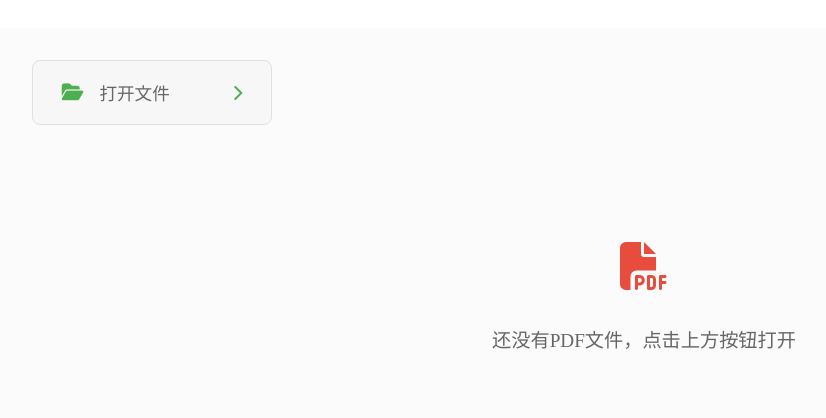
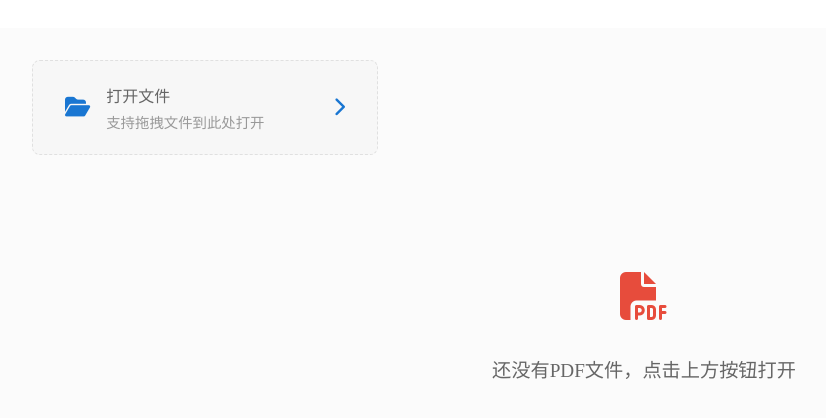
Before and after one commit to Nicolana/help-me-read, a Vue app: page / in a window 1280 px wide. Shown: the top 418 px of the page, without its empty margins (28-854 px from the left). Built offline with nearby package versions, Linux system fonts and the light colour scheme.

Commit message:
优化文件上传按钮样式，增加拖拽提示，调整布局和交互效果

```diff
--- a/src/views/home.vue
+++ b/src/views/home.vue
@@ -9,11 +9,20 @@
           @change="handleFileUpload"
           style="display: none"
         />
-        <button class="upload-btn" @click="triggerFileInput" :disabled="isUploading">
-          <i class="fas fa-folder-open"></i>
-          <span>{{ isUploading ? '打开中...' : '打开文件' }}</span>
-          <i class="fas fa-chevron-right"></i>
-        </button>
+        <div
+          class="upload-btn"
+          @click="triggerFileInput"
+          :class="{ 'is-uploading': isUploading }"
+        >
+          <div class="upload-content">
+            <i class="fas fa-folder-open"></i>
+            <div class="upload-text">
+              <span>{{ isUploading ? '打开中...' : '打开文件' }}</span>
+              <div class="upload-tip">支持拖拽文件到此处打开</div>
+            </div>
+            <i class="fas fa-chevron-right"></i>
+          </div>
+        </div>
       </div>
     </div>
 
@@ -244,36 +253,50 @@ const handleImageError = (event: Event) => {
     .upload-btn {
       background-color: #f7f7f7;
       color: #666666;
-      border: 1px solid #e0e0e0;
-      padding: 1.2rem 1.8rem;
+      border: 1px dashed #e0e0e0;
+      padding: 1.4rem 2rem;
       border-radius: 8px;
       cursor: pointer;
-      display: flex;
-      align-items: center;
-      gap: 1rem;
-      font-size: 1.1rem;
-      min-width: 240px;
-      justify-content: flex-start;
+      min-width: 280px;
+      transition: all 0.3s ease;
 
-      &:hover:not(:disabled) {
-        background-color: #f0f0f0;
+      .upload-content {
+        display: flex;
+        align-items: center;
+        gap: 1rem;
       }
 
-      &:disabled {
+      &:hover:not(.is-uploading) {
+        background-color: #f0f0f0;
+        border-color: #d0d0d0;
+      }
+
+      &.is-uploading {
         background-color: #f7f7f7;
         cursor: not-allowed;
         opacity: 0.7;
       }
 
       i:first-child {
-        font-size: 1.2rem;
-        color: #4CAF50;
+        font-size: 1.4rem;
+        color: #1976D2;
       }
 
       i:last-child {
-        font-size: 1rem;
-        color: #4CAF50;
+        font-size: 1.2rem;
+        color: #1976D2;
         margin-left: auto;
+      }
+
+      .upload-text {
+        display: flex;
+        flex-direction: column;
+        gap: 0.2rem;
+      }
+
+      .upload-tip {
+        font-size: 0.9rem;
+        color: #999;
       }
     }
   }
```
